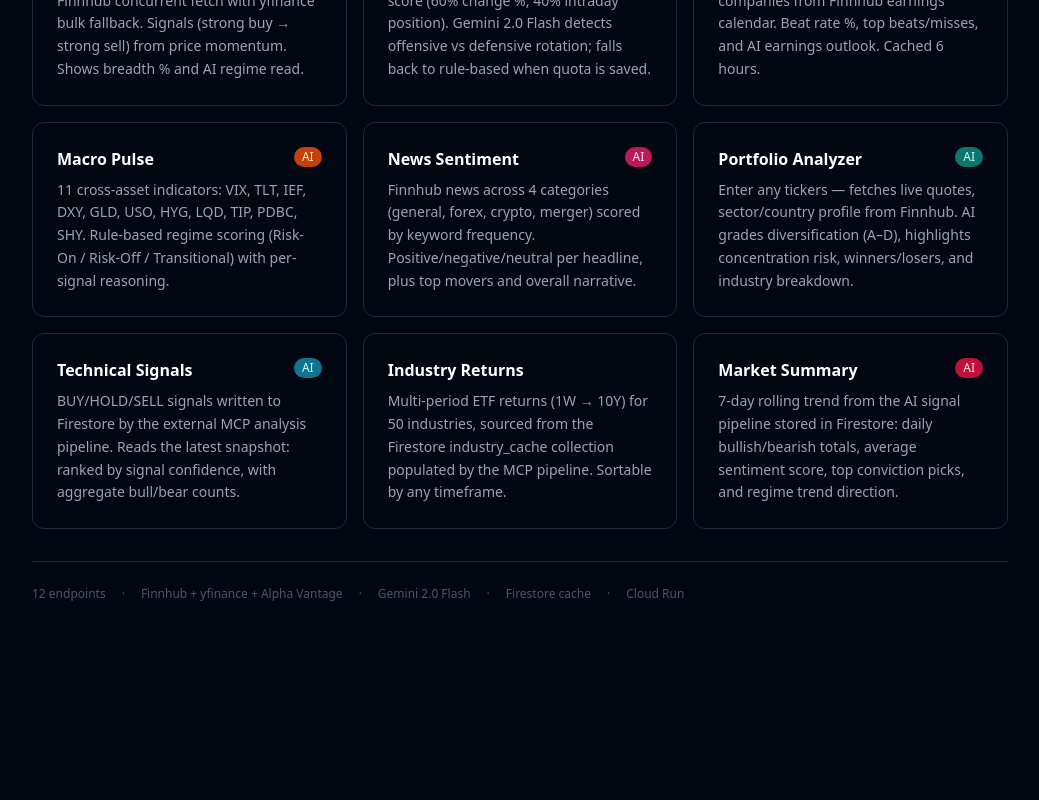
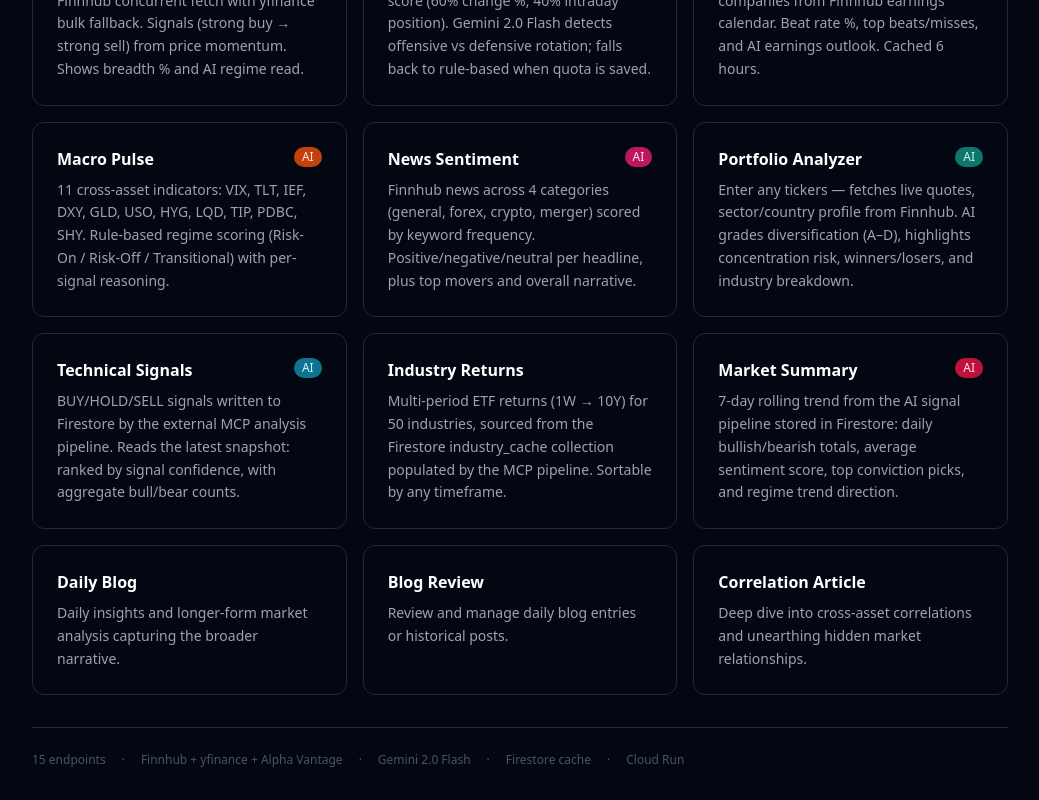
Before and after one commit to adamaslan/gcp3, a Next.js app in the folder frontend/: page / in a window 1280 px wide. Shown: the part 483-1283 px from the top of the page, without its empty margins (120-1159 px from the left). Before the commit the page ends 1117 px from the top, so only its background shows below. Built offline with nearby package versions, Linux system fonts and the light colour scheme.

Commit message:
feat(frontend): add missing routes to landing page TOOLS array

```diff
--- a/frontend/src/app/page.tsx
+++ b/frontend/src/app/page.tsx
@@ -97,6 +97,30 @@ const TOOLS = [
     badgeColor: "bg-rose-700 text-rose-100",
     accent: "hover:border-rose-500",
   },
+  {
+    href: "/daily-blog",
+    title: "Daily Blog",
+    description: "Daily insights and longer-form market analysis capturing the broader narrative.",
+    badge: null,
+    badgeColor: "",
+    accent: "hover:border-slate-500",
+  },
+  {
+    href: "/blog-review",
+    title: "Blog Review",
+    description: "Review and manage daily blog entries or historical posts.",
+    badge: null,
+    badgeColor: "",
+    accent: "hover:border-zinc-500",
+  },
+  {
+    href: "/correlation-article",
+    title: "Correlation Article",
+    description: "Deep dive into cross-asset correlations and unearthing hidden market relationships.",
+    badge: null,
+    badgeColor: "",
+    accent: "hover:border-stone-500",
+  },
 ];
 
 export default function Home() {
@@ -104,7 +128,7 @@ export default function Home() {
     <div className="space-y-8">
       <div>
         <h1 className="text-3xl font-bold text-white">GCP3 Finance</h1>
-        <p className="mt-2 text-gray-400">12 real-time market intelligence tools powered by GCP + Claude AI.</p>
+        <p className="mt-2 text-gray-400">15 real-time market intelligence tools powered by GCP + Claude AI.</p>
       </div>
 
       <div className="grid grid-cols-1 sm:grid-cols-2 lg:grid-cols-3 gap-4">
@@ -128,7 +152,7 @@ export default function Home() {
       </div>
 
       <div className="border-t border-gray-800 pt-6 flex flex-wrap items-center gap-4 text-xs text-gray-600">
-        <span>12 endpoints</span>
+        <span>15 endpoints</span>
         <span>·</span>
         <span>Finnhub + yfinance + Alpha Vantage</span>
         <span>·</span>
```
